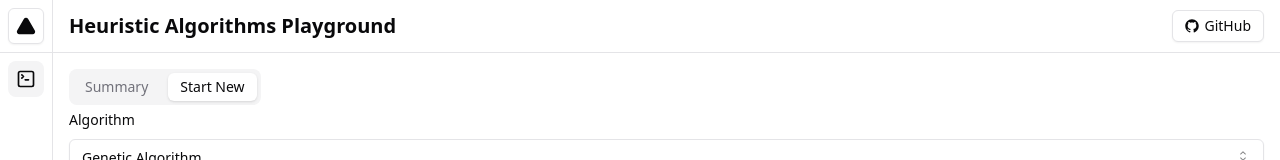
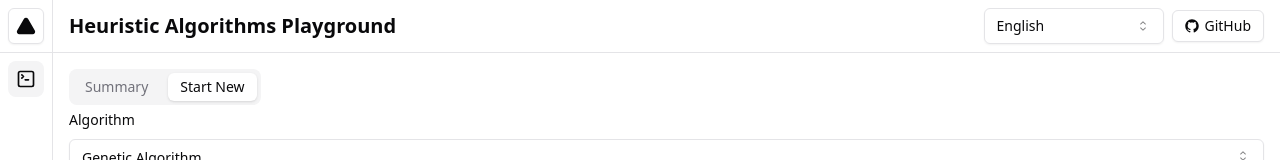
Before and after one commit to murerkinn/heuristic, a Next.js app: page / in a window 1280 px wide. Shown: the top 160 px of the page. Built offline with nearby package versions, Linux system fonts and the light colour scheme.

Commit message:
Add language dropdown to the layout

```diff
--- a/src/components/layout/index.tsx
+++ b/src/components/layout/index.tsx
@@ -11,6 +11,13 @@ import Link from 'next/link'
 import { cn } from '@/lib/utils'
 import { useRouter } from 'next/router'
 import { useTranslation } from 'react-i18next'
+import {
+  Select,
+  SelectContent,
+  SelectItem,
+  SelectTrigger,
+  SelectValue,
+} from '../ui/select'
 
 interface LayoutProps {
   children: React.ReactNode
@@ -18,7 +25,7 @@ interface LayoutProps {
 
 export default function Layout({ children }: LayoutProps) {
   const { route } = useRouter()
-  const { t } = useTranslation()
+  const { t, i18n } = useTranslation()
 
   return (
     <div className="grid h-screen w-full pl-[53px]">
@@ -77,10 +84,24 @@ export default function Layout({ children }: LayoutProps) {
             Heuristic Algorithms Playground
           </h1>
 
+          <div className="ml-auto flex items-center gap-2">
+            <Select
+              value={i18n.language}
+              onValueChange={val => i18n.changeLanguage(val)}
+            >
+              <SelectTrigger className="w-[180px]">
+                <SelectValue placeholder="Theme" />
+              </SelectTrigger>
+              <SelectContent>
+                <SelectItem value="en">English</SelectItem>
+                <SelectItem value="tr">Türkçe</SelectItem>
+              </SelectContent>
+            </Select>
+
             <Button
               variant="outline"
               size="sm"
-            className="ml-auto gap-1.5 text-sm"
+              className="gap-1.5 text-sm"
               asChild
             >
               <a
@@ -92,6 +113,7 @@ export default function Layout({ children }: LayoutProps) {
                 GitHub
               </a>
             </Button>
+          </div>
         </header>
 
         <main className="flex-1 overflow-auto p-4">{children}</main>
```
Lines whose indentation alone changed are shown as unchanged.
